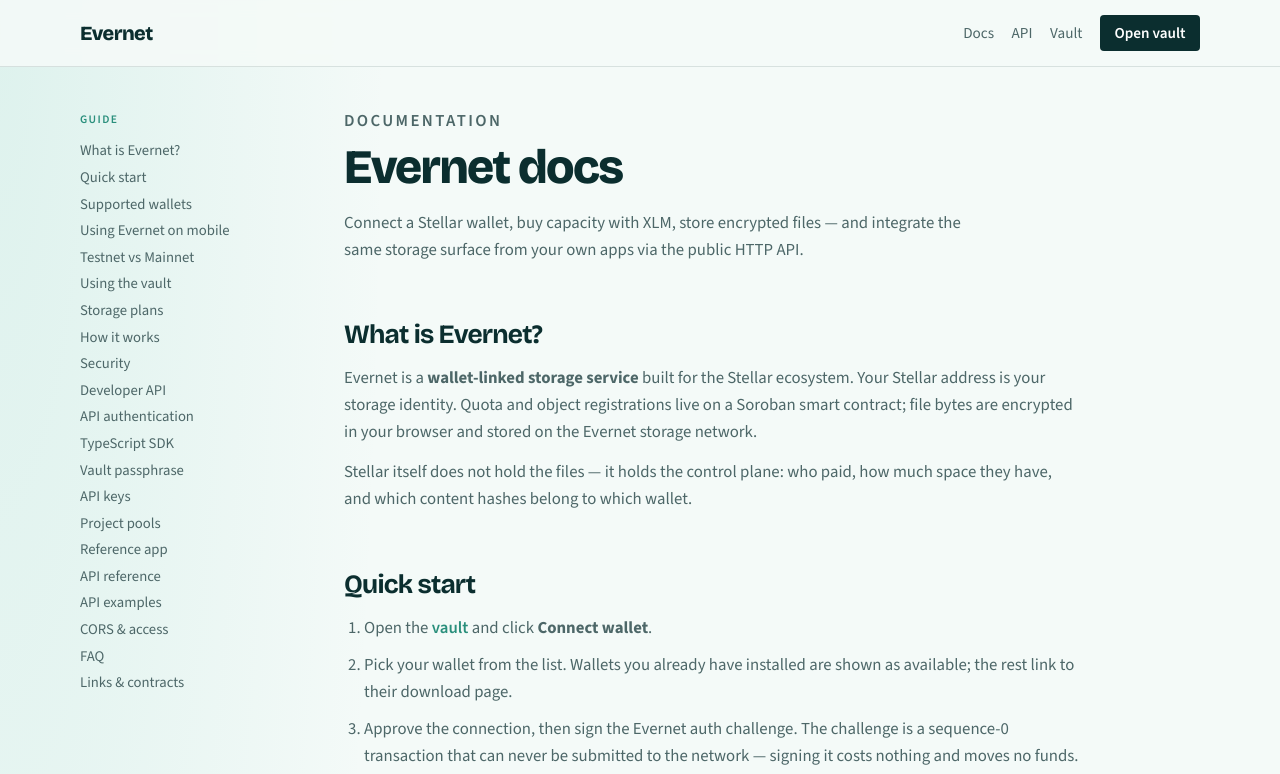
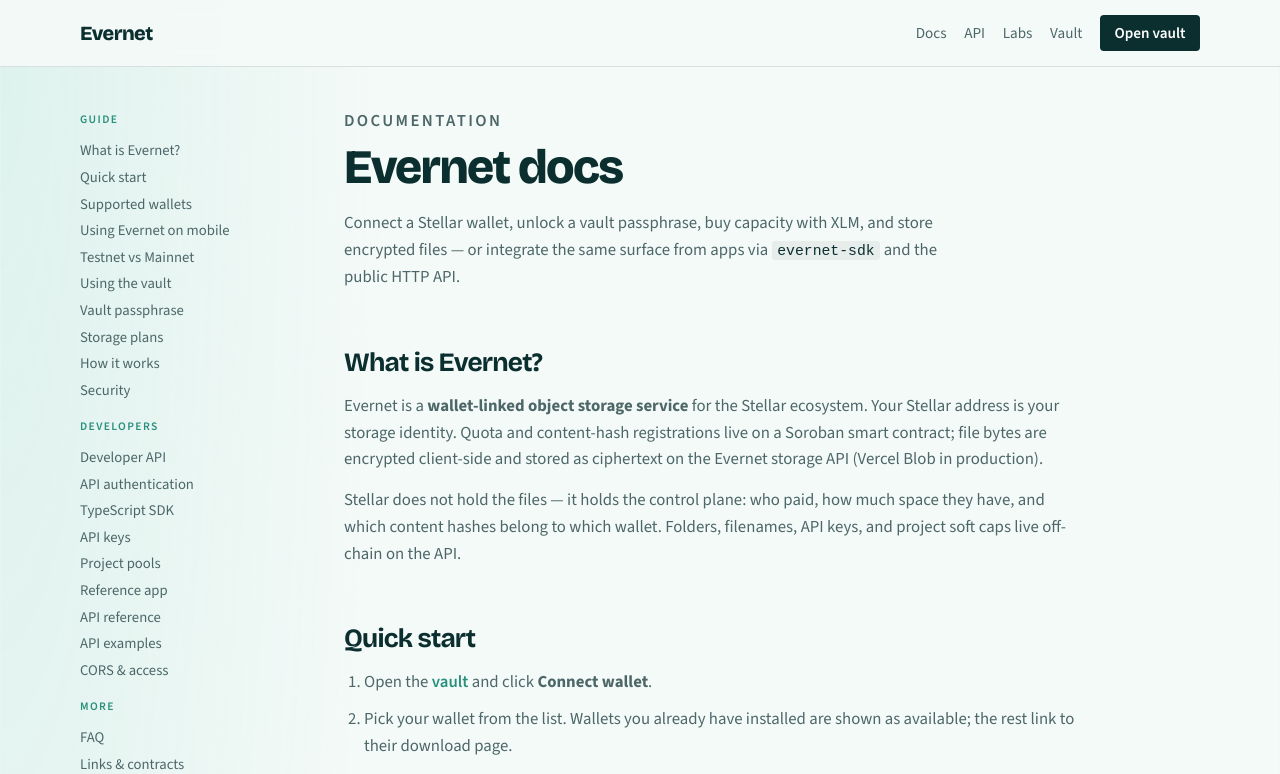
Before and after one commit to chiku524/evernet-website, a React (Vite) app: page /docs in a window 1280 px wide. Shown: the top 774 px of the page. Built offline with nearby package versions, Linux system fonts and the light colour scheme; no server answers.

Commit message:
Align docs with passphrases, projects, and evernet-sdk.
Fix stale vault/download and CORS roadmap copy; restructure the TOC; refresh README and SDK readme for the current service.

```diff
--- a/src/docs.css
+++ b/src/docs.css
@@ -73,6 +73,10 @@
   position: sticky;
   top: 5rem;
   padding: 0.25rem 0;
+}
+
+.docs-toc-label + ul + .docs-toc-label {
+  margin-top: 1.15rem;
 }
 
 .docs-toc-label {
--- a/src/pages/Docs.tsx
+++ b/src/pages/Docs.tsx
@@ -4,26 +4,32 @@
 import { formatBytes } from '../lib/format'
 import { apiBase } from '../lib/api'
 
-const toc = [
+const tocGuide = [
   { id: 'overview', label: 'What is Evernet?' },
   { id: 'quickstart', label: 'Quick start' },
   { id: 'wallet', label: 'Supported wallets' },
   { id: 'mobile', label: 'Using Evernet on mobile' },
   { id: 'networks', label: 'Testnet vs Mainnet' },
   { id: 'vault', label: 'Using the vault' },
+  { id: 'passphrase', label: 'Vault passphrase' },
   { id: 'plans', label: 'Storage plans' },
   { id: 'how', label: 'How it works' },
   { id: 'security', label: 'Security' },
+]
+
+const tocDev = [
   { id: 'api', label: 'Developer API' },
   { id: 'api-auth', label: 'API authentication' },
   { id: 'sdk', label: 'TypeScript SDK' },
-  { id: 'passphrase', label: 'Vault passphrase' },
   { id: 'api-keys', label: 'API keys' },
   { id: 'projects', label: 'Project pools' },
   { id: 'labs', label: 'Reference app' },
   { id: 'api-reference', label: 'API reference' },
   { id: 'api-examples', label: 'API examples' },
   { id: 'api-cors', label: 'CORS & access' },
+]
+
+const tocMore = [
   { id: 'faq', label: 'FAQ' },
   { id: 'links', label: 'Links & contracts' },
 ]
@@ -41,6 +47,7 @@
           <nav className="docs-top-nav" aria-label="Site">
             <Link to="/docs">Docs</Link>
             <a href="#api">API</a>
+            <Link to="/labs/notes">Labs</Link>
             <Link to="/dashboard">Vault</Link>
             <Link className="docs-top-cta" to="/dashboard">
               Open vault
@@ -53,7 +60,23 @@
         <aside className="docs-toc" aria-label="On this page">
           <p className="docs-toc-label">Guide</p>
           <ul>
-            {toc.map((item) => (
+            {tocGuide.map((item) => (
+              <li key={item.id}>
+                <a href={`#${item.id}`}>{item.label}</a>
+              </li>
+            ))}
+          </ul>
+          <p className="docs-toc-label">Developers</p>
+          <ul>
+            {tocDev.map((item) => (
+              <li key={item.id}>
+                <a href={`#${item.id}`}>{item.label}</a>
+              </li>
+            ))}
+          </ul>
+          <p className="docs-toc-label">More</p>
+          <ul>
+            {tocMore.map((item) => (
               <li key={item.id}>
                 <a href={`#${item.id}`}>{item.label}</a>
               </li>
@@ -65,20 +88,22 @@
           <p className="eyebrow">Documentation</p>
           <h1>Evernet docs</h1>
           <p className="docs-lead">
-            Connect a Stellar wallet, buy capacity with XLM, store encrypted files — and integrate the same storage
-            surface from your own apps via the public HTTP API.
+            Connect a Stellar wallet, unlock a vault passphrase, buy capacity with XLM, and store encrypted files — or
+            integrate the same surface from apps via <code>evernet-sdk</code> and the public HTTP API.
           </p>
 
           <section id="overview">
             <h2>What is Evernet?</h2>
             <p>
-              Evernet is a <strong>wallet-linked storage service</strong> built for the Stellar ecosystem. Your Stellar
-              address is your storage identity. Quota and object registrations live on a Soroban smart contract; file
-              bytes are encrypted in your browser and stored on the Evernet storage network.
+              Evernet is a <strong>wallet-linked object storage service</strong> for the Stellar ecosystem. Your Stellar
+              address is your storage identity. Quota and content-hash registrations live on a Soroban smart contract;
+              file bytes are encrypted client-side and stored as ciphertext on the Evernet storage API (Vercel Blob in
+              production).
             </p>
             <p>
-              Stellar itself does not hold the files — it holds the control plane: who paid, how much space they have, and
-              which content hashes belong to which wallet.
+              Stellar does not hold the files — it holds the control plane: who paid, how much space they have, and which
+              content hashes belong to which wallet. Folders, filenames, API keys, and project soft caps live off-chain on
+              the API.
             </p>
           </section>
 
@@ -100,7 +125,11 @@
                 Set your wallet to <strong>Testnet</strong> for free testing (Friendbot gives you test XLM), or{' '}
                 <strong>Public</strong> for Mainnet.
               </li>
-              <li>Upload files (encrypted automatically) or buy more capacity with XLM.</li>
+              <li>
+                On first upload or download, unlock a <a href="#passphrase">vault passphrase</a> (personal secret
+                recommended, or convenience mode).
+              </li>
+              <li>Upload files (encrypted in-browser) or buy more capacity with XLM.</li>
             </ol>
           </section>
 
@@ -197,14 +226,14 @@
                 stays cheap and private from the public ledger.
               </li>
               <li>
-                <strong>Upload / drag-and-drop</strong> — files are encrypted client-side (AES-GCM), then sent as
-                ciphertext to the Evernet API into the folder you’re viewing. Dropping a directory from your computer
-                (or using Upload folder) preserves the relative tree. A content hash is registered to your wallet on
-                Soroban.
+                <strong>Upload / drag-and-drop</strong> — after you unlock a passphrase, files are encrypted client-side
+                (AES-GCM), then sent as ciphertext into the folder you’re viewing. Dropping a directory (or Upload
+                folder) preserves the relative tree. A content hash is registered to your wallet on Soroban when
+                on-chain mode is enabled.
               </li>
               <li>
-                <strong>Download</strong> — ciphertext is fetched and decrypted in your browser with a key derived from
-                your wallet address (v1 helper). Use the same Stellar address to recover files on another device.
+                <strong>Download</strong> — ciphertext is fetched and decrypted in your browser with the same passphrase
+                used at upload. Use the same Stellar address <em>and</em> passphrase on another device to recover files.
               </li>
               <li>
                 <strong>Rename & move</strong> — select a file or folder to rename it, or move a file into another
@@ -218,7 +247,25 @@
                 <strong>Quota meter</strong> — shows used vs total bytes from your on-chain / API profile (includes the
                 free 5 GB base tier). Folders themselves do not consume quota.
               </li>
+              <li>
+                <strong>Developers</strong> — with nothing selected, the protocol panel manages{' '}
+                <a href="#projects">project pools</a> and <a href="#api-keys">API keys</a> for server integrations.
+              </li>
             </ul>
+          </section>
+
+          <section id="passphrase">
+            <h2>Vault passphrase</h2>
+            <p>
+              Uploads and downloads in the vault ask you to unlock encryption. Choose a personal passphrase (min 8
+              characters) or convenience mode (wallet-derived helper for demos). Optionally remember on this device —
+              stored only in the browser, never sent to the API.
+            </p>
+            <p>
+              Files encrypted with different passphrases cannot be mixed; a wrong passphrase fails decryption. Prefer a
+              strong personal secret over convenience mode for real data. Disconnecting clears an unlocked session
+              passphrase from memory (remembered secrets stay until you clear site data).
+            </p>
           </section>
 
           <section id="plans">
@@ -274,8 +321,8 @@
                 <code>credit_purchase</code>
               </li>
               <li>
-                <strong>Store</strong> — encrypted blobs go to the Evernet storage API; hashes/sizes are registered
-                on-chain
+                <strong>Store</strong> — client encrypts with your vault passphrase; ciphertext goes to the Evernet
+                storage API; hashes/sizes register on-chain
               </li>
             </ol>
           </section>
@@ -342,7 +389,8 @@
               <li>
                 <strong>API key</strong> — create from the vault (wallet session), then{' '}
                 <code>Authorization: Bearer evn_live_…</code> or <code>X-Evernet-Api-Key</code>. Keys share the wallet’s
-                quota; create/revoke requires a JWT, not another key.
+                quota (and optional <a href="#projects">project</a> soft cap). Create/revoke requires a JWT, not another
+                key.
               </li>
             </ol>
           </section>
@@ -350,8 +398,12 @@
           <section id="sdk">
             <h2>TypeScript SDK</h2>
             <p>
-              Package <code>evernet-sdk</code> wraps auth, folders, quota, and the canonical encrypt → upload → hash
-              path. Source lives in this repo under <code>sdk/</code>.
+              Package{' '}
+              <a href="https://www.npmjs.com/package/evernet-sdk" target="_blank" rel="noreferrer">
+                evernet-sdk
+              </a>{' '}
+              wraps auth, folders, quota, projects, API keys, and the canonical encrypt → upload → hash path. Source:{' '}
+              <code>sdk/</code>.
             </p>
             <pre className="docs-code">
               <code>{`import { EvernetClient, walletPassphrase } from 'evernet-sdk'
@@ -363,38 +415,24 @@
 // Wallet signs the challenge (never submit the tx)
 await client.loginWithSigner(address, async (xdr, network) => signWithWallet(xdr, network))
 
-// Encrypt client-side → put ciphertext → content hash (+ optional Soroban registrationTx)
+// Prefer a strong user passphrase; walletPassphrase() is a demo convenience helper
+const passphrase = 'your-strong-secret' // or walletPassphrase(address)
+
 const { object } = await client.encryptAndUpload({
   data: new TextEncoder().encode('secret notes'),
   name: 'notes.txt',
   mimeType: 'text/plain',
   folder: 'docs',
-  passphrase: walletPassphrase(address), // prefer a strong user secret in production
+  passphrase,
 })
 
 console.log(object.hash, object.registrationTx)
 
-const plain = await client.downloadAndDecrypt(object.hash, walletPassphrase(address))`}</code>
+const plain = await client.downloadAndDecrypt(object.hash, passphrase)`}</code>
             </pre>
             <p>
-              Runnable example:{' '}
+              Install: <code>npm install evernet-sdk</code>. Runnable example:{' '}
               <code>npm run sdk:example -- {API_BASE}</code>
-            </p>
-            <p>
-              Install: <code>npm install evernet-sdk</code>. Source: <code>sdk/</code>.
-            </p>
-          </section>
-
-          <section id="passphrase">
-            <h2>Vault passphrase</h2>
-            <p>
-              Uploads and downloads in the vault ask you to unlock encryption. Choose a personal passphrase (min 8
-              characters) or convenience mode. Optionally remember on this device (stored in the browser — never sent to
-              the API).
-            </p>
-            <p>
-              Files encrypted with different passphrases cannot be mixed; wrong passphrase fails decryption. Prefer a
-              strong personal secret over convenience mode for real data.
             </p>
           </section>
 
@@ -402,7 +440,8 @@
             <h2>API keys</h2>
             <p>
               Open the <Link to="/dashboard">vault</Link>, deselect any file/folder so the protocol panel shows, then
-              create a key under <strong>Developer API keys</strong>. The secret is shown once.
+              create a key under <strong>Developer API keys</strong>. Optionally bind the key to a project. The secret is
+              shown once.
             </p>
             <pre className="docs-code">
               <code>{`curl -s ${API_BASE}/usage \\
@@ -535,27 +574,47 @@
                       <code>/usage</code>
                     </td>
                     <td>Bearer</td>
-                    <td>Profile + auth type + rate-limit metadata</td>
+                    <td>Profile + auth type + optional project usage + rate limits</td>
                   </tr>
                   <tr>
                     <td>
-                      <code>GET/POST/DELETE</code>
+                      <code>GET</code> / <code>POST</code>
                     </td>
                     <td>
                       <code>/keys</code>
                     </td>
                     <td>JWT</td>
-                    <td>Create / list / revoke API keys (optional projectId)</td>
+                    <td>List / create API keys (optional <code>projectId</code>)</td>
                   </tr>
                   <tr>
                     <td>
-                      <code>GET/POST/PATCH/DELETE</code>
+                      <code>DELETE</code>
+                    </td>
+                    <td>
+                      <code>/keys/:id</code>
+                    </td>
+                    <td>JWT</td>
+                    <td>Revoke API key</td>
+                  </tr>
+                  <tr>
+                    <td>
+                      <code>GET</code> / <code>POST</code>
                     </td>
                     <td>
                       <code>/projects</code>
                     </td>
                     <td>JWT</td>
-                    <td>Project billing pools + soft caps</td>
+                    <td>List / create project soft-cap pools</td>
+                  </tr>
+                  <tr>
+                    <td>
+                      <code>PATCH</code> / <code>DELETE</code>
+                    </td>
+                    <td>
+                      <code>/projects/:id</code>
+                    </td>
+                    <td>JWT</td>
+                    <td>Update or archive a project</td>
                   </tr>
                   <tr>
                     <td>
@@ -710,16 +769,17 @@
             </p>
             <ul>
               <li>
-                <strong>Recommended for third-party apps:</strong> call the API from your backend (no CORS), after the
-                user signs a challenge in your frontend.
+                <strong>Recommended for third-party apps:</strong> call the API from your backend (no CORS) with an{' '}
+                <a href="#api-keys">API key</a>, or after the user signs a challenge in your frontend and you forward the
+                JWT.
               </li>
               <li>
-                <strong>First-party browser apps:</strong> request an origin allowlist if you need direct browser access
-                from another domain.
+                <strong>First-party browser apps on other domains:</strong> request an origin allowlist (
+                <code>CORS_ORIGIN</code>) if you need direct browser access.
               </li>
               <li>
-                <strong>API keys:</strong> available now for server agents (see <a href="#api-keys">API keys</a>).
-                Project-level billing pools remain on the roadmap.
+                <strong>Project pools:</strong> available now for soft-cap metering per app key (see{' '}
+                <a href="#projects">Project pools</a>).
               </li>
             </ul>
           </section>
@@ -748,21 +808,31 @@
               <div>
                 <dt>Will the same wallet work on another computer?</dt>
                 <dd>
-                  Yes — connect the same Stellar address, from any supported wallet. Quota is on-chain; objects are
-                  served by the Evernet API for that address.
+                  Yes — connect the same Stellar address from any supported wallet. Quota is on-chain; objects are served
+                  by the Evernet API for that address. You still need the same vault passphrase to decrypt files (unless
+                  you used convenience mode, which is derived from the address).
+                </dd>
+              </div>
+              <div>
+                <dt>I forgot my passphrase — can Evernet recover my files?</dt>
+                <dd>
+                  No. Passphrases never leave your browser. Without the passphrase (or convenience mode on the same
+                  address), ciphertext cannot be decrypted.
                 </dd>
               </div>
               <div>
                 <dt>What if my upload fails with “insufficient quota”?</dt>
                 <dd>
-                  Buy a storage plan with XLM, wait for confirmation, then retry. Free tier starts at 5 GB.
+                  Buy a storage plan with XLM, wait for confirmation, then retry. Free tier starts at 5 GB. If you use a
+                  project-bound API key, you may also hit that project’s soft cap (HTTP 402).
                 </dd>
               </div>
               <div>
                 <dt>Is this Mainnet production storage?</dt>
                 <dd>
-                  Testnet is the primary demo network today. Mainnet payments are supported when your wallet and the
-                  treasury are configured for Public Network. Full decentralized node mesh remains on the roadmap.
+                  Testnet is the primary network today (<code>GET /config/public</code> reports{' '}
+                  <code>network: testnet</code>). Mainnet payments are supported when your wallet and the treasury are
+                  configured for Public Network. A broader decentralized node mesh remains on the roadmap.
                 </dd>
               </div>
               <div>
@@ -770,7 +840,7 @@
                 <dd>
                   For encrypted object storage tied to a Stellar wallet — yes, via the{' '}
                   <a href="#api">Developer API</a> and <a href="#sdk">evernet-sdk</a>. It is not a SQL database or a
-                  drop-in AWS SDK. Auth: wallet JWT or API keys.
+                  drop-in AWS SDK. Auth: wallet JWT or API keys; optional project soft caps for metering.
                 </dd>
               </div>
             </dl>
@@ -792,6 +862,12 @@
                 OpenAPI:{' '}
                 <a href={`${API_BASE}/openapi.json`} target="_blank" rel="noreferrer">
                   {API_BASE}/openapi.json
+                </a>
+              </li>
+              <li>
+                npm SDK:{' '}
+                <a href="https://www.npmjs.com/package/evernet-sdk" target="_blank" rel="noreferrer">
+                  evernet-sdk
                 </a>
               </li>
               <li>
```
Also changed, not shown: 2 other files (tests, documents, lock files or other folders).
